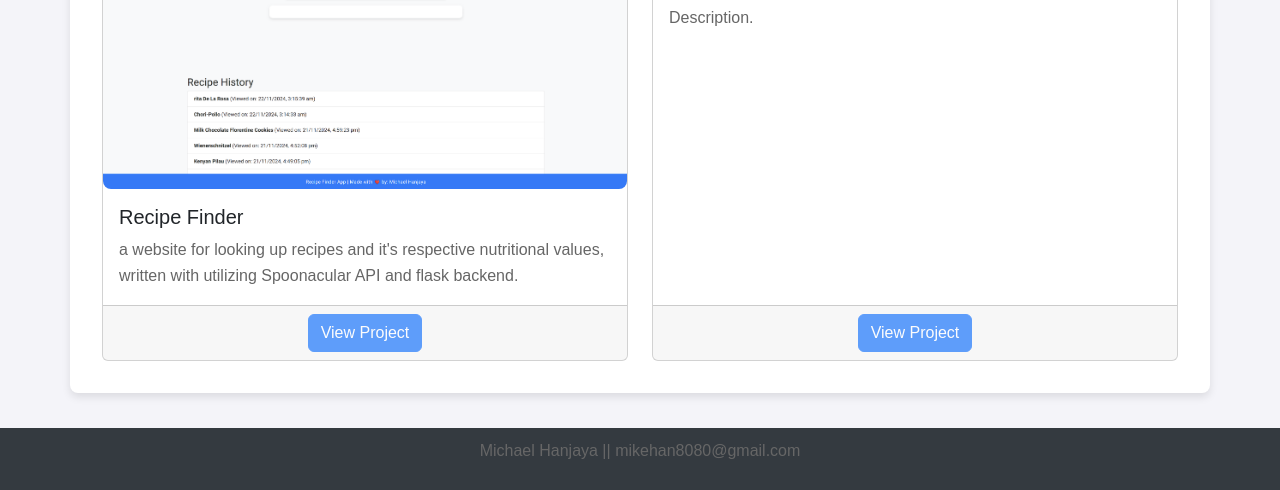
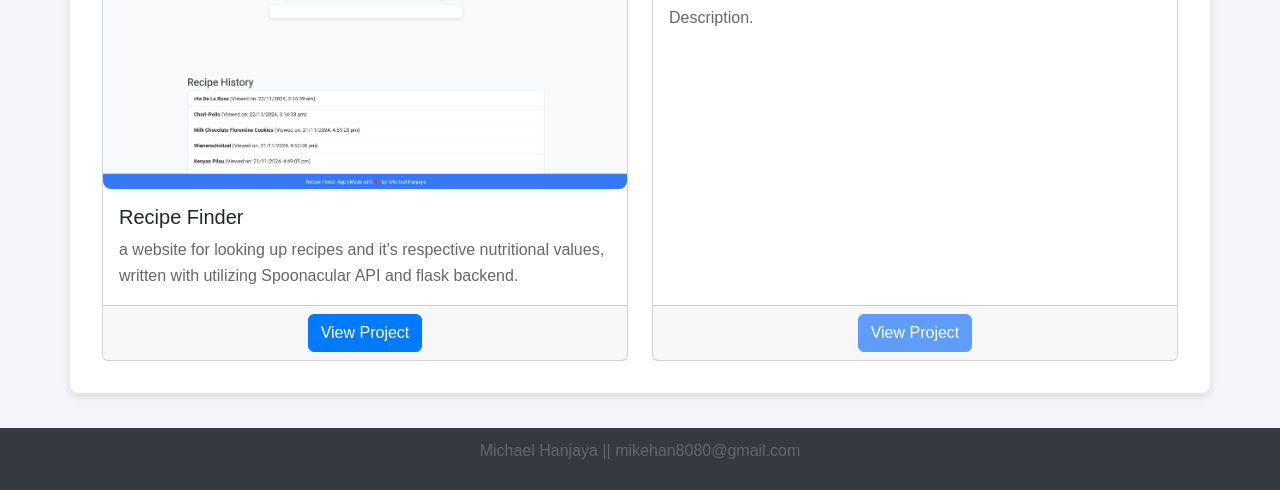
Before and after one commit to monv353/monv353.github.io, a plain HTML site: page projects.html in a window 1280 px wide. Shown: the part 310-800 px from the top of the page. Drawn offline with nearby package versions, Linux system fonts and the light colour scheme.

Commit message:
Update projects.html

```diff
--- a/projects.html
+++ b/projects.html
@@ -47,7 +47,7 @@
                         <p class="card-text">a website for looking up recipes and it's respective nutritional values, written with utilizing Spoonacular API and flask backend.</p>
                     </div>
                     <div class="card-footer text-center">
-                        <a href="monv353.github.io/recipe-finder" class="btn btn-primary disabled">View Project</a>
+                        <a href="monv353.github.io/recipe-finder" class="btn btn-primary">View Project</a>
                     </div>
                 </div>
             </div>
```
